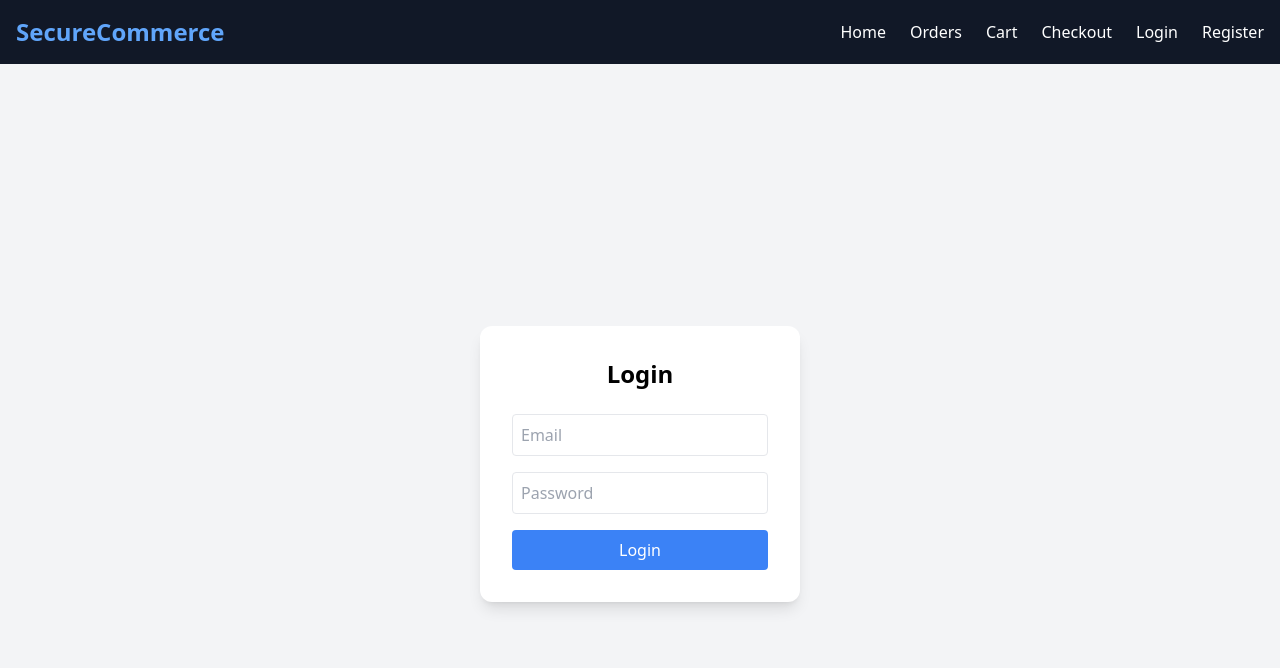
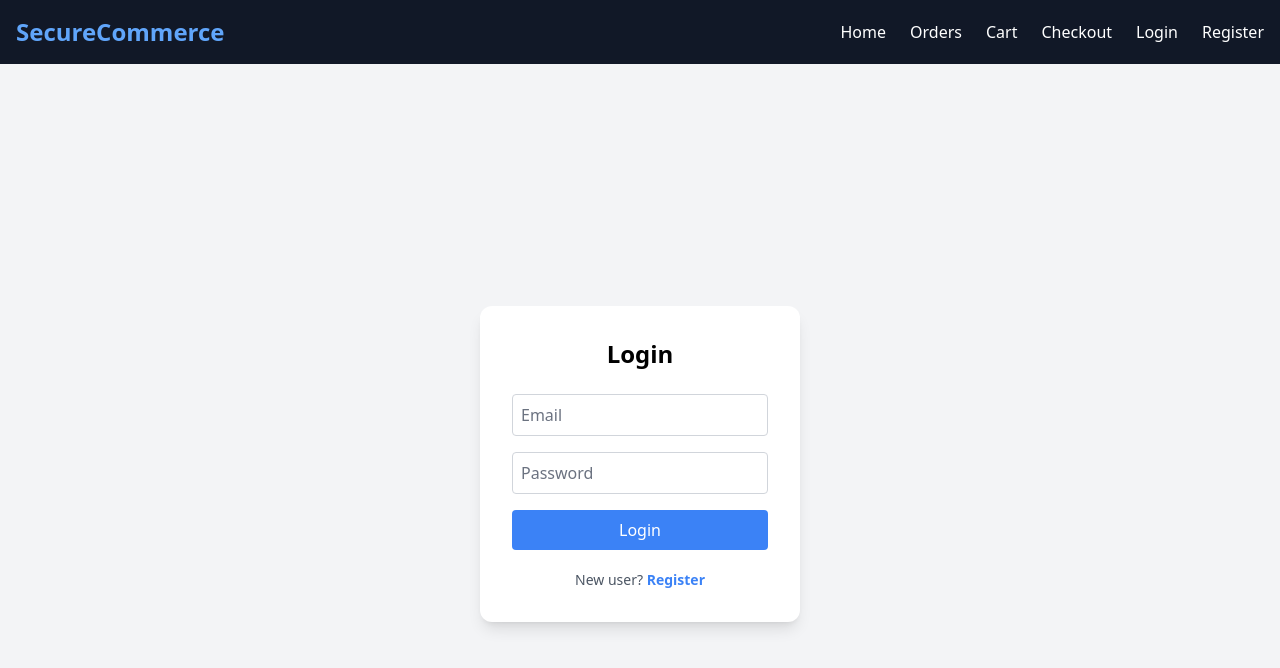
Before and after one commit to Abhishekmt16/ecommerce-frontend, a React (Vite) app: page /login in a window 1280 px wide. Shown: the top 668 px of the page. Built offline with nearby package versions, Linux system fonts and the light colour scheme; no server answers.

Commit message:
Improving ux

```diff
--- a/src/pages/Checkout.jsx
+++ b/src/pages/Checkout.jsx
@@ -108,7 +108,7 @@ export default function Checkout() {
   }`}
 >
   {loading ? "Processing..." : "Place Order"}
-</button>6
+</button>
         </>
       )}
     </div>
--- a/src/pages/Login.jsx
+++ b/src/pages/Login.jsx
@@ -1,17 +1,18 @@
 import { useState } from "react";
-import { useNavigate } from "react-router-dom";
+import { Link, useNavigate } from "react-router-dom";
 import api from "../api/axios";
 
 export default function Login() {
   const [email, setEmail] = useState("");
   const [password, setPassword] = useState("");
+
   const navigate = useNavigate();
 
   const handleLogin = async () => {
     try {
       const res = await api.post("/api/users/login", {
         email,
-        password
+        password,
       });
 
       localStorage.setItem("accessToken", res.data.data.accessToken);
@@ -19,24 +20,23 @@ export default function Login() {
       localStorage.setItem("email", email);
 
       navigate("/");
-
-    } catch (err) {   // ✅ FIX
+    } catch (err) {
       console.error(err);
       alert("Login failed ❌");
     }
   };
 
   return (
-    <div className="flex justify-center items-center h-screen bg-gray-100">
+    <div className="flex justify-center items-center min-h-screen bg-gray-100 dark:bg-gray-900 transition-colors duration-300">
 
-      <div className="bg-white p-8 rounded-xl shadow-lg w-80">
+      <div className="w-80 bg-white dark:bg-gray-800 p-8 rounded-xl shadow-lg transition-colors duration-300">
 
-        <h2 className="text-2xl font-bold mb-6 text-center">
+        <h2 className="text-2xl font-bold text-center mb-6 text-black dark:text-white">
           Login
         </h2>
 
         <input
-          className="w-full border p-2 rounded mb-4"
+          className="w-full p-2 mb-4 rounded border border-gray-300 dark:border-gray-600 bg-white dark:bg-gray-700 text-black dark:text-white placeholder-gray-500 dark:placeholder-gray-400 focus:outline-none focus:ring-2 focus:ring-blue-500"
           placeholder="Email"
           value={email}
           onChange={(e) => setEmail(e.target.value)}
@@ -44,7 +44,7 @@ export default function Login() {
 
         <input
           type="password"
-          className="w-full border p-2 rounded mb-4"
+          className="w-full p-2 mb-4 rounded border border-gray-300 dark:border-gray-600 bg-white dark:bg-gray-700 text-black dark:text-white placeholder-gray-500 dark:placeholder-gray-400 focus:outline-none focus:ring-2 focus:ring-blue-500"
           placeholder="Password"
           value={password}
           onChange={(e) => setPassword(e.target.value)}
@@ -52,12 +52,26 @@ export default function Login() {
 
         <button
           onClick={handleLogin}
-          className="w-full bg-blue-500 text-white py-2 rounded hover:bg-blue-600"
+          className="w-full bg-blue-500 hover:bg-blue-600 text-white py-2 rounded transition"
         >
           Login
         </button>
 
+        <div className="mt-5 text-center text-sm">
+          <span className="text-gray-600 dark:text-gray-300">
+            New user?{" "}
+          </span>
+
+          <Link
+            to="/register"
+            className="text-blue-500 hover:text-blue-600 dark:text-blue-400 dark:hover:text-blue-300 font-semibold hover:underline"
+          >
+            Register
+          </Link>
+        </div>
+
       </div>
+
     </div>
   );
 }
--- a/src/pages/Register.jsx
+++ b/src/pages/Register.jsx
@@ -14,7 +14,7 @@ export default function Register() {
       const res = await api.post("/api/users/register", {
         name,
         email,
-        password
+        password,
       });
 
       if (res.data === "User registered successfully") {
@@ -23,7 +23,6 @@ export default function Register() {
       } else {
         alert(res.data);
       }
-
     } catch (err) {
       console.error(err);
       alert("Registration failed ❌");
@@ -31,23 +30,23 @@ export default function Register() {
   };
 
   return (
-    <div className="flex justify-center items-center h-screen bg-gray-100">
+    <div className="flex justify-center items-center min-h-screen bg-gray-100 dark:bg-gray-900 transition-colors duration-300">
 
-      <div className="bg-white p-8 rounded-xl shadow-lg w-80">
+      <div className="w-80 bg-white dark:bg-gray-800 p-8 rounded-xl shadow-lg transition-colors duration-300">
 
-        <h2 className="text-2xl font-bold mb-6 text-center">
+        <h2 className="text-2xl font-bold text-center mb-6 text-black dark:text-white">
           Register
         </h2>
 
         <input
-          className="w-full border p-2 rounded mb-4"
+          className="w-full p-2 mb-4 rounded border border-gray-300 dark:border-gray-600 bg-white dark:bg-gray-700 text-black dark:text-white placeholder-gray-500 dark:placeholder-gray-400 focus:outline-none focus:ring-2 focus:ring-green-500"
           placeholder="Name"
           value={name}
           onChange={(e) => setName(e.target.value)}
         />
 
         <input
-          className="w-full border p-2 rounded mb-4"
+          className="w-full p-2 mb-4 rounded border border-gray-300 dark:border-gray-600 bg-white dark:bg-gray-700 text-black dark:text-white placeholder-gray-500 dark:placeholder-gray-400 focus:outline-none focus:ring-2 focus:ring-green-500"
           placeholder="Email"
           value={email}
           onChange={(e) => setEmail(e.target.value)}
@@ -55,7 +54,7 @@ export default function Register() {
 
         <input
           type="password"
-          className="w-full border p-2 rounded mb-4"
+          className="w-full p-2 mb-4 rounded border border-gray-300 dark:border-gray-600 bg-white dark:bg-gray-700 text-black dark:text-white placeholder-gray-500 dark:placeholder-gray-400 focus:outline-none focus:ring-2 focus:ring-green-500"
           placeholder="Password"
           value={password}
           onChange={(e) => setPassword(e.target.value)}
@@ -63,22 +62,26 @@ export default function Register() {
 
         <button
           onClick={handleRegister}
-          className="w-full bg-green-500 text-white py-2 rounded hover:bg-green-600"
+          className="w-full bg-green-500 hover:bg-green-600 text-white py-2 rounded transition"
         >
           Register
         </button>
 
-        <p className="text-sm text-center mt-4">
-          Already have an account?{" "}
+        <div className="mt-5 text-center text-sm">
+          <span className="text-gray-600 dark:text-gray-300">
+            Already have an account?{" "}
+          </span>
+
           <span
             onClick={() => navigate("/login")}
-            className="text-blue-500 cursor-pointer"
+            className="text-blue-500 hover:text-blue-600 dark:text-blue-400 dark:hover:text-blue-300 font-semibold cursor-pointer hover:underline"
           >
             Login
           </span>
-        </p>
+        </div>
 
       </div>
+
     </div>
   );
 }
```
